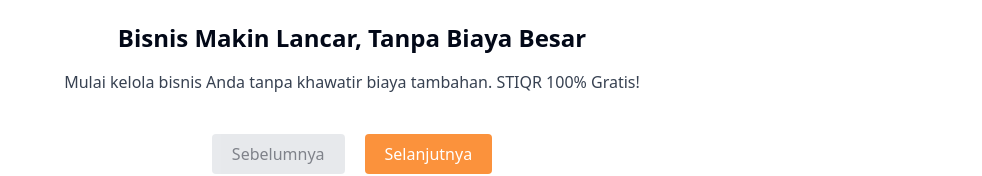
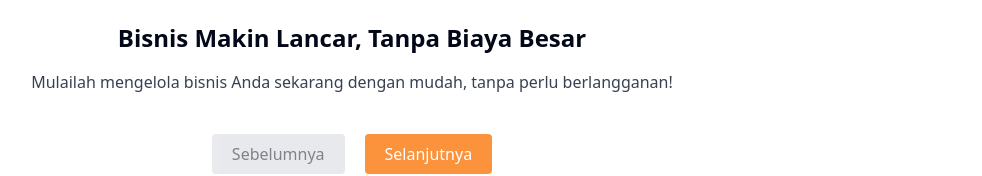
Before and after one commit to FadelArdyatam/fe-koperasi-stiqr, a React (Vite) app: page / in a window 1280 px wide. Shown: the part 418-594 px from the top of the page, without its empty margins (288-1270 px from the left). Built offline with nearby package versions, Linux system fonts and the light colour scheme; no server answers.

Commit message:
FIX : copywriting and ui

```diff
--- a/src/components/Onboarding.tsx
+++ b/src/components/Onboarding.tsx
@@ -7,7 +7,7 @@
 import "aos/dist/aos.css";
 
 const slides = [
-    { image: intro1, title: "Bisnis Makin Lancar, Tanpa Biaya Besar", description: "Mulai kelola bisnis Anda tanpa khawatir biaya tambahan. STIQR 100% Gratis!" },
+    { image: intro1, title: "Bisnis Makin Lancar, Tanpa Biaya Besar", description: "Mulailah mengelola bisnis Anda sekarang dengan mudah, tanpa perlu berlangganan!" },
     { image: intro2, title: "Mudah, Cepat, Tanpa Ribet", description: "Kelola bisnismu dengan mudah hanya dengan satu aplikasi." },
     { image: intro3, title: "Saatnya Tumbuh Bersama STIQR!", description: "Bersama kami wujudkan bisnis impian Anda." },
 ];
--- a/src/pages/Profile/HelpCenter.tsx
+++ b/src/pages/Profile/HelpCenter.tsx
@@ -55,7 +55,7 @@
 
       <div className={` bg-white w-[90%] p-5 rounded-lg shadow-lg mt-5 -translate-y-20`}>
         <p>Apabila terdapat kendala bisa hubungi tim STIQR melalui nomor berikut</p>
-        <div onClick={handleRedirect} className="flex flex-row gap-3 w-1/6 cursor-pointer hover:bg-orange-500 hover:text-white transition duration-300 ease-in-out rounded-md p-2 outline outline-orange-500 mt-5 items-center outline-1">
+        <div onClick={handleRedirect} className="flex flex-row gap-3 md:w-1/5  cursor-pointer hover:bg-orange-500 hover:text-white transition duration-300 ease-in-out rounded-md p-2 outline outline-orange-500 mt-5 items-center outline-1">
           <img src={wa} className="w-8 h-8" />
           <p >Whatsapp</p>
         </div>
```
